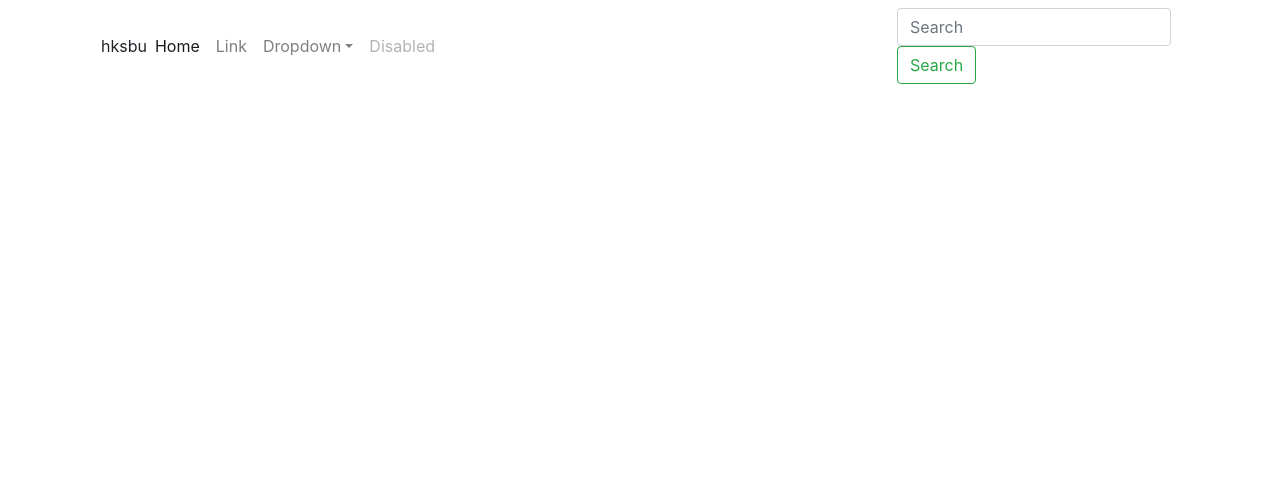
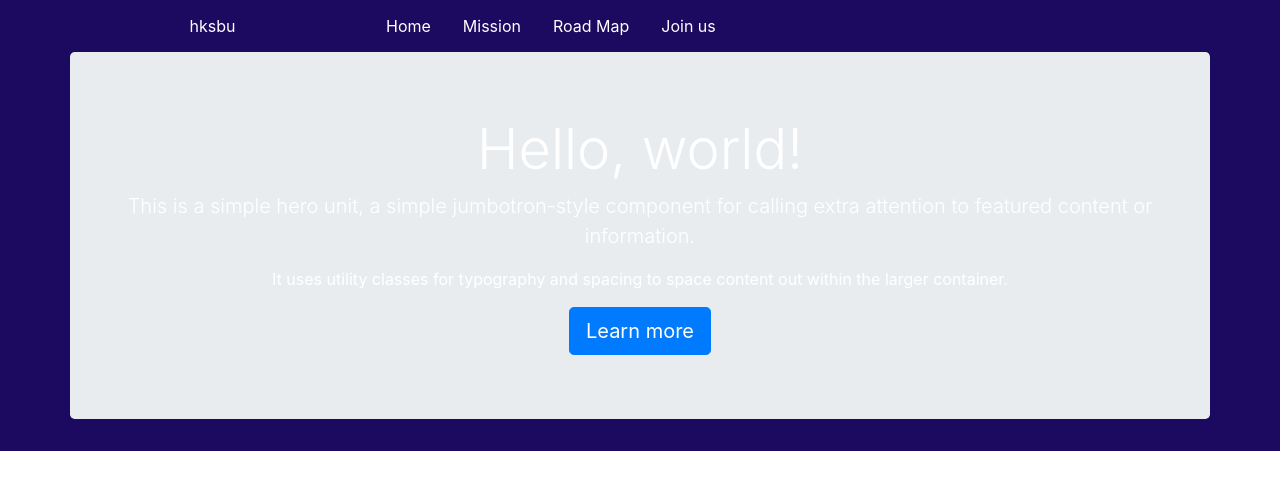
Before and after one commit to fire3chan/hksbu-web, a React (Create React App) app: page / in a window 1280 px wide. Shown: the top 490 px of the page. Built offline with nearby package versions, Linux system fonts and the light colour scheme.

Commit message:
fire add jumbotron

```diff
--- a/package.json
+++ b/package.json
@@ -3,7 +3,11 @@
   "version": "0.1.0",
   "private": true,
   "dependencies": {
+    "@fortawesome/fontawesome-svg-core": "^1.2.19",
+    "@fortawesome/free-solid-svg-icons": "^5.9.0",
+    "@fortawesome/react-fontawesome": "^0.1.4",
     "bootstrap": "^4.3.1",
+    "jquery": "^3.4.1",
     "react": "^16.8.6",
     "react-dom": "^16.8.6",
     "react-scripts": "3.0.1"
--- a/src/App.js
+++ b/src/App.js
@@ -1,11 +1,16 @@
 import React from 'react';
 import './css/App.css';
 import Header from './component/Header';
+import Jumbotron from './component/Jumbotron';
 
 function App() {
   return (
-    <div className="App row">
-      <Header></Header>
+    <div className="App">
+      <div className="container">
+        <Header></Header>
+        <Jumbotron></Jumbotron>
+
+      </div>
     </div>
   );
 }
--- a/src/component/Header.js
+++ b/src/component/Header.js
@@ -1,40 +1,41 @@
 import React from 'react';
+import { FontAwesomeIcon } from '@fortawesome/react-fontawesome'
+import { faBars } from '@fortawesome/free-solid-svg-icons'
+import '../css/header.css';
 
 class Header extends React.Component {
   render() {
     return (
-      <div className="col-12">
-        <div className="container">
-          <div className="navbar navbar-expand-lg navbar-light">
-            <div className="site-title">hksbu</div>
+      <div className="row">
+        <div className="site-title col-6 col-md-3 header-item">hksbu</div>
 
-            <nav className="nav-bar">
-              <ul className="navbar-nav mr-auto">
-                <li className="nav-item active">
-                  <a className="nav-link" href="#">Home <span className="sr-only">(current)</span></a>
+        <nav className="nav-bar col-md-9 d-none d-md-block">
+          <ul className="nav-bar-ul">
+            <li className="nav-bar-ul-item active">
+              <a className="nav-link" href="#Home">Home</a>
             </li>
-                <li className="nav-item">
-                  <a className="nav-link" href="#">Link</a>
+            <li className="nav-bar-ul-item">
+              <a className="nav-link" href="#Mission">Mission</a>
             </li>
-                <li className="nav-item dropdown">
-                  <a className="nav-link dropdown-toggle" href="#" id="navbarDropdown" role="button" data-toggle="dropdown" aria-haspopup="true" aria-expanded="false">
-                    Dropdown
-              </a>
+            <li className="nav-bar-ul-item">
+              <a className="nav-link" href="#RoadMap">Road Map</a>
             </li>
-                <li className="nav-item">
-                  <a className="nav-link disabled" href="#" tabindex="-1" aria-disabled="true">Disabled</a>
+            <li className="nav-bar-ul-item">
+              <a className="nav-link" href="#JoinUs">Join us</a>
             </li>
           </ul>
         </nav>
-
-            <form className="form-inline my-2 my-lg-0">
+        <nav className="mobile-nav-bar col-6 d-block d-md-none">
+          <FontAwesomeIcon className="header-list-icon" icon={faBars} />
+        </nav>
+        {/*
+            <form className="form-inline my-2 my-lg-0 col-12 col-lg-3">
               <input className="form-control mr-sm-2" type="search" placeholder="Search" aria-label="Search" />
               <button className="btn btn-outline-success my-2 my-sm-0" type="submit">Search</button>
-            </form>
-          </div>
+            </form> */}
       </div>
 
-      </div>
+
     );
   }
 }
--- /dev/null
+++ b/src/component/Jumbotron.js
@@ -0,0 +1,23 @@
+import React from 'react';
+import { FontAwesomeIcon } from '@fortawesome/react-fontawesome'
+import { faBars } from '@fortawesome/free-solid-svg-icons'
+import '../css/jumbotron.css';
+
+class Jumbotron extends React.Component {
+    render() {
+        return (
+            <div className="row">
+                <div className="jumbotron">
+                    <h1 className="display-4">Hello, world!</h1>
+                    <p className="lead">This is a simple hero unit, a simple jumbotron-style component for calling extra attention to featured content or information.</p>
+                    <p>It uses utility classes for typography and spacing to space content out within the larger container.</p>
+                    <a className="btn btn-primary btn-lg" href="#" role="button">Learn more</a>
+                </div>
+            </div>
+
+
+        );
+    }
+}
+
+export default Jumbotron;
--- a/src/css/App.css
+++ b/src/css/App.css
@@ -1,3 +1,5 @@
 .App {
   text-align: center;
+  background-color: #1b0a5f;
+  color: white;
 }
--- a/src/css/header.css
+++ b/src/css/header.css
@@ -1,16 +1,39 @@
 .nav-bar {
-    display: table-cell;
-    width: 99%;
-    vertical-align: middle;
-    text-align: right;
-    position: relative;
-    z-index: 10;
+    display: flex;
+    justify-content: flex-end;
 }
 
-.nav-bar-list {
-    text-align: left;
-    white-space: nowrap;
-    display: inline-block;
-    font-size: 0;
-    margin: 0 -20px;
+.nav-bar-ul {
+    list-style-type: none;
+    margin: 0;
+    padding: 0;
+    overflow: hidden;
 }
+
+.header-item {
+    padding: 14px 16px;
+}
+
+.nav-bar-ul-item {
+    float: left;
+}
+
+.nav-bar-ul-item .nav-link {
+    display: block;
+    color: white;
+    text-align: center;
+    padding: 14px 16px;
+    text-decoration: none;
+}
+
+.nav-bar-ul-item .nav-link:hover {
+    color: #00ece2;
+}
+
+.mobile-nav-bar {
+
+}
+.header-list-icon {
+    display: block;
+
+}
--- a/src/css/index.css
+++ b/src/css/index.css
@@ -1,5 +1,4 @@
 @import "./App.css";
-@import "./header.css";
 
 body {
   margin: 0;
--- a/src/index.js
+++ b/src/index.js
@@ -1,11 +1,13 @@
 import React from 'react';
 import ReactDOM from 'react-dom';
 import 'bootstrap/dist/css/bootstrap.min.css';
+import $ from 'jquery';
 import './css/index.css';
 import App from './App';
 import * as serviceWorker from './serviceWorker';
 
 ReactDOM.render(<App />, document.getElementById('root'));
+window.$ = window.jQuery = require('jquery')
 
 // If you want your app to work offline and load faster, you can change
 // unregister() to register() below. Note this comes with some pitfalls.
```
Also changed, not shown: src/css/jumbotron.css (added), 1 other file (tests, documents, lock files or other folders). Lines whose indentation alone changed are shown as unchanged.
